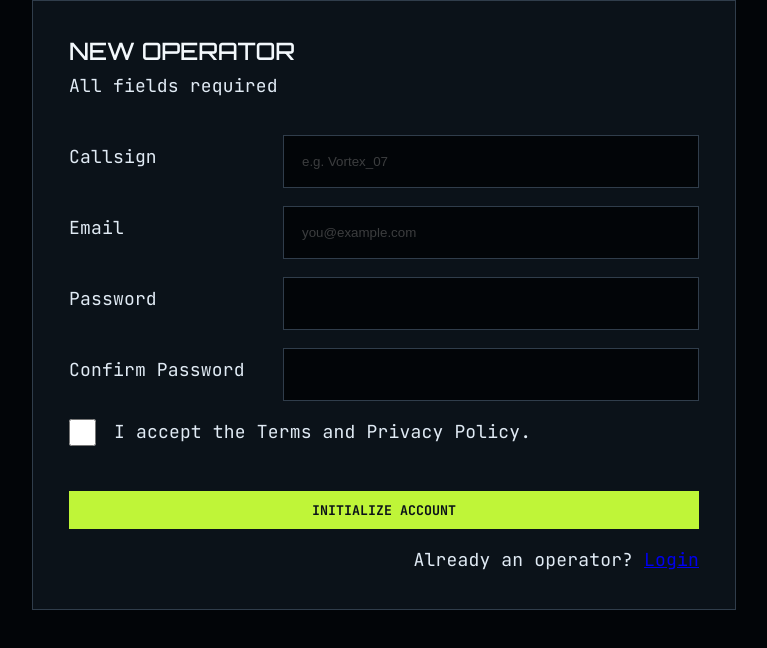
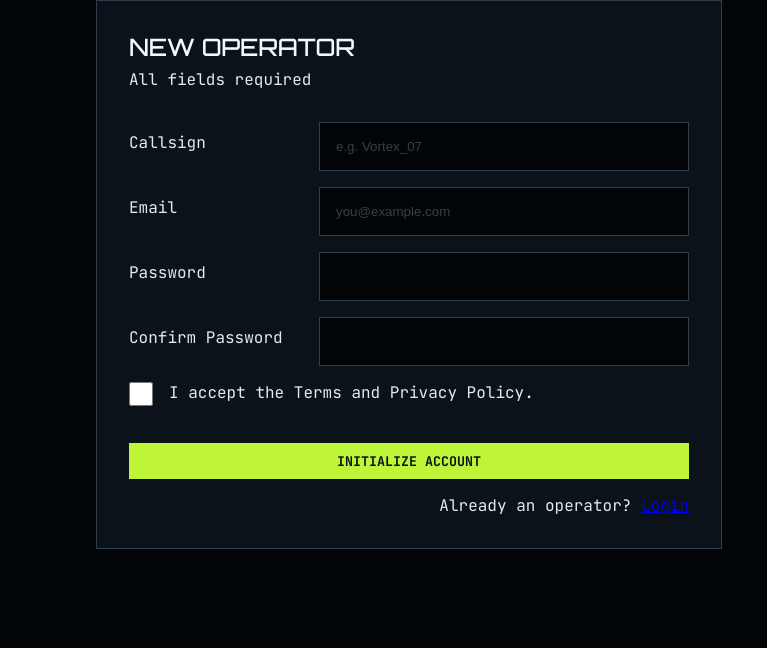
Before and after one commit to jkaps9/gamer-sign-up-form, a React (Vite) app: page / in a window 1280 px wide. Shown: the top 648 px of the page, without its empty margins (45-812 px from the left). Built offline with nearby package versions, Linux system fonts and the light colour scheme.

Commit message:
refactor(styles): streamline body font properties and ensure consistent text color

```diff
--- a/src/styles/index.css
+++ b/src/styles/index.css
@@ -50,11 +50,9 @@
   --heading: "Orbitron", ui-monospace, Consolas, monospace;
   --mono: "JetBrains Mono", ui-monospace, Consolas, monospace;
 
-  font: 18px/145% var(--mono);
-  letter-spacing: 0.18px;
-  color-scheme: light dark;
+  background: var(--bg);
   color: var(--text);
-  background: var(--bg);
+  font-family: var(--mono);
   font-synthesis: none;
   text-rendering: optimizeLegibility;
   -webkit-font-smoothing: antialiased;
@@ -72,6 +70,7 @@
   margin: 0 auto;
   max-width: 1126px;
   min-height: 100svh;
+  padding-inline: 5vw;
   width: 100%;
 }
 
```
